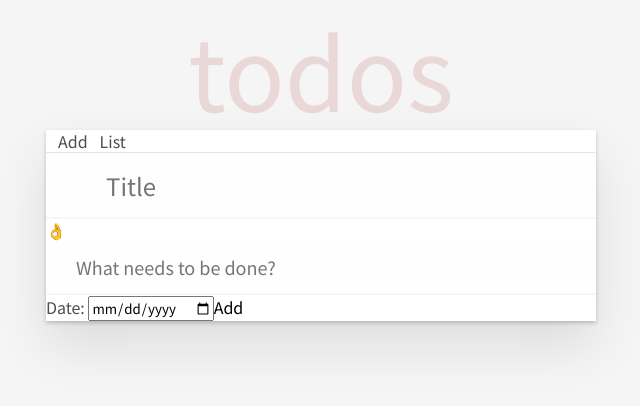
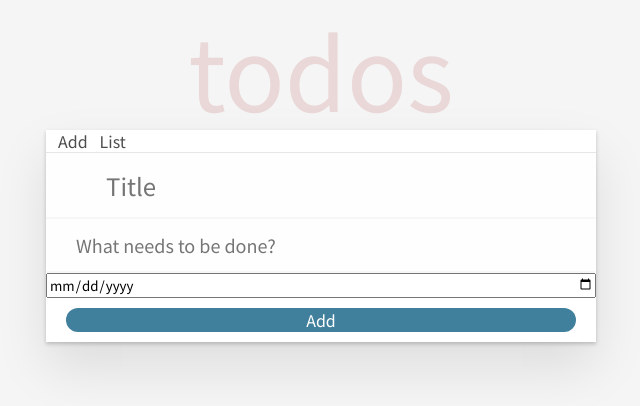
Before and after one commit to tso1158687/todolist-framework-example, an Angular app in the folder todolist-angular/: page /todo in a window 1280 px wide. Shown: the top 406 px of the page, without its empty margins (319-959 px from the left). Built offline with nearby package versions, Linux system fonts and the light colour scheme; no server answers; a web font is replaced by a local one.

Commit message:
[angular] adjust add todo style

```diff
--- a/todolist-angular/src/app/component/todo/todo.component.html
+++ b/todolist-angular/src/app/component/todo/todo.component.html
@@ -1,4 +1,4 @@
-<header class="header">
+<header class="header flex flex-direction-column">
   <input
     class="new-todo"
     placeholder="Title"
@@ -6,9 +6,9 @@
     (keyup.enter)="addTodo()"
     [(ngModel)]="newTodo"
   />
-  👌 <input
+  <input
   class="new-todo-content"
-  type="text" placeholder="What needs to be done?" /> Date:
+  type="text" placeholder="What needs to be done?" />
   <input type="date" />
-  <button>Add</button>
+  <button class="classic-button">Add</button>
 </header>
--- a/todolist-angular/src/styles.scss
+++ b/todolist-angular/src/styles.scss
@@ -402,3 +402,15 @@ html .clear-completed:active {
 .flex-direction-column{
   flex-direction: column;
 }
+
+.classic-button{
+
+  border: 0;
+  font-size: 100%;
+  vertical-align: baseline;
+  appearance: none;
+  background-color: #40809d;
+  color: white;
+  margin: 10px 20px;
+  border-radius: 100px;
+}
```
